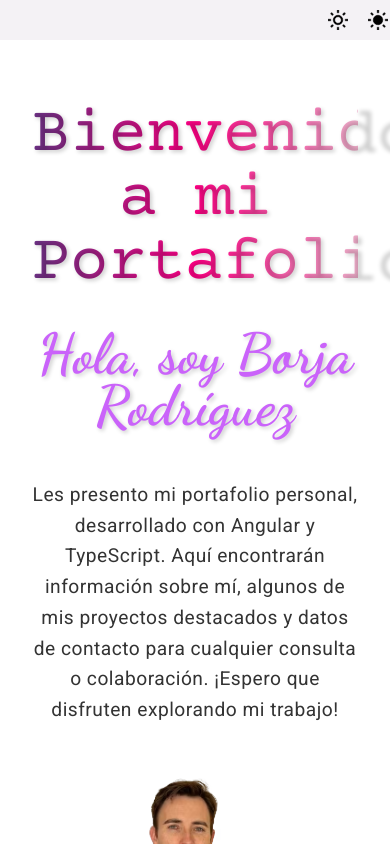
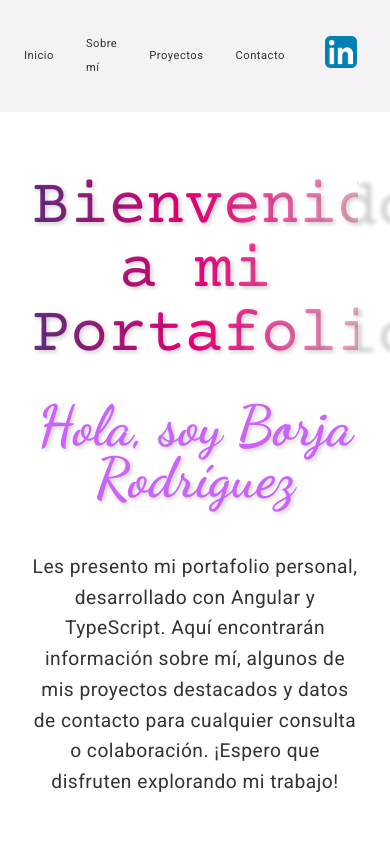
Before and after one commit to BorjaRBEST/borja-portafolio, an Angular app: page /home in a window 390 px wide. Built offline with nearby package versions, Linux system fonts and the light colour scheme.

Commit message:
cambios para responsividad

```diff
--- a/src/app/app.component.scss
+++ b/src/app/app.component.scss
@@ -98,20 +98,18 @@ nav {
     padding: 0.5rem;
     justify-content: space-between;
     align-items: center;
-  }
 
-  nav a, nav button {
-    display: none;
-  }
+    .social-icons {
+      flex-direction: row;
+      margin: 0;
+      order: 1;
+    }
 
-  nav .social-icons {
-    flex-direction: row;
-    margin: 0;
-  }
-
-  nav .theme-toggle {
-    flex-direction: row;
-    margin: 0;
+    .theme-toggle {
+      flex-direction: row;
+      margin: 0;
+      order: 2;
+    }
   }
 
   nav .social-icons img,
@@ -123,4 +121,37 @@ nav {
     margin-left: 0;
     padding: 1rem;
   }
+
+  .about .container,
+  .skills .skills-container {
+    flex-direction: column;
+    text-align: center;
+  }
+
+  .about .image-container,
+  .skills .skill-category,
+  .projects .project {
+    width: 100%;
+    margin: 1rem 0;
+  }
+
+  .about .image-container .profile-image,
+  .projects .project .project-image {
+    width: 100%;
+    max-width: 200px;
+  }
+
+  .about h2,
+  .about h3,
+  .skills .skill-category h2,
+  .projects h2,
+  .projects .project h3 {
+    font-size: 1.5rem;
+  }
+
+  .about p,
+  .skills .skill-category .skills-list .skill-item,
+  .projects .project p {
+    font-size: 1rem;
+  }
 }
--- a/src/app/components/about/about.component.scss
+++ b/src/app/components/about/about.component.scss
@@ -111,7 +111,6 @@
 .skills {
   margin: 2rem 2rem 2rem 4rem;
   padding: 4rem;
-
   margin-bottom: 2rem;
 
   .skills-container {
@@ -176,6 +175,25 @@
   }
 }
 
+/* Media query para dispositivos móviles */
+@media (max-width: 768px) {
+  .skills {
+    margin: 1rem;
+    padding: 2rem;
+
+    .skills-container {
+      justify-content: center;
+      text-align: center;
+
+      .skill-category {
+        width: 100%;
+        max-width: 300px;
+        margin: 1rem auto;
+      }
+    }
+  }
+}
+
 /* Keyframes para animaciones */
 @keyframes fadeIn {
   from {
--- a/src/app/components/home/home.component.scss
+++ b/src/app/components/home/home.component.scss
@@ -41,11 +41,11 @@
   }
 
   h1 {
-    font-size: 2.5rem;
+    font-size: 2rem;
   }
 
   h2 {
-    font-size: 2rem;
+    font-size: 1.5rem;
   }
 
   p {
--- a/src/styles.scss
+++ b/src/styles.scss
@@ -121,25 +121,35 @@ nav {
     padding: 0.5rem;
     justify-content: space-between;
     align-items: center;
-  }
 
-  nav a{
-    display: none; /* Esconder los textos de los enlaces */
-  }
+    a, button {
+      display: block;
+      margin: 0.5rem;
+      padding: 0.5rem;
+      font-size: 0.7rem; /* Ajustar el tamaño de fuente para caber todos los elementos */
+    }
 
-  nav .social-icons {
-    flex-direction: row;
-    margin: 0;
-  }
+    .social-icons {
+      flex-direction: row; /* Cambia la dirección a fila */
+      margin: 0;
+      order: 1; /* Ordenar los iconos sociales en la parte superior */
 
-  nav .theme-toggle {
-    flex-direction: row;
-    margin: 0;
-  }
+      img {
+        width: 24px; /* Reducir el tamaño de los iconos */
+        height: 24px; /* Reducir el tamaño de los iconos */
+      }
+    }
 
-  nav .social-icons img,
-  nav .theme-toggle .theme-icon {
-    margin: 0 0.5rem; /* Espaciado horizontal para los íconos */
+    .theme-toggle {
+      flex-direction: row;
+      margin: 0;
+      order: 2; /* Ordenar el toggle de tema después de los iconos sociales */
+
+      .theme-icon {
+        width: 20px; /* Reducir el tamaño de los iconos de tema */
+        height: 20px; /* Reducir el tamaño de los iconos de tema */
+      }
+    }
   }
 
   .content {
```
